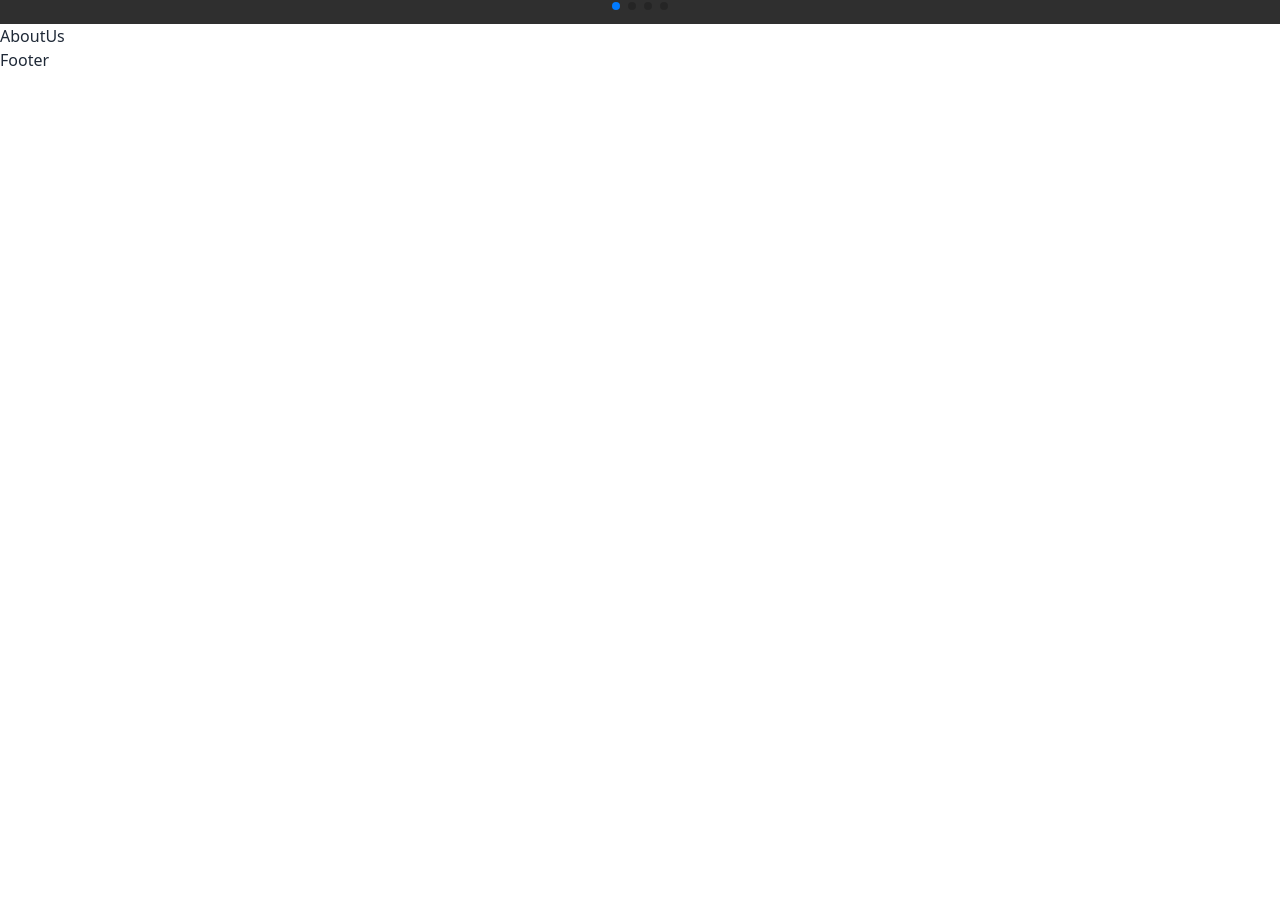
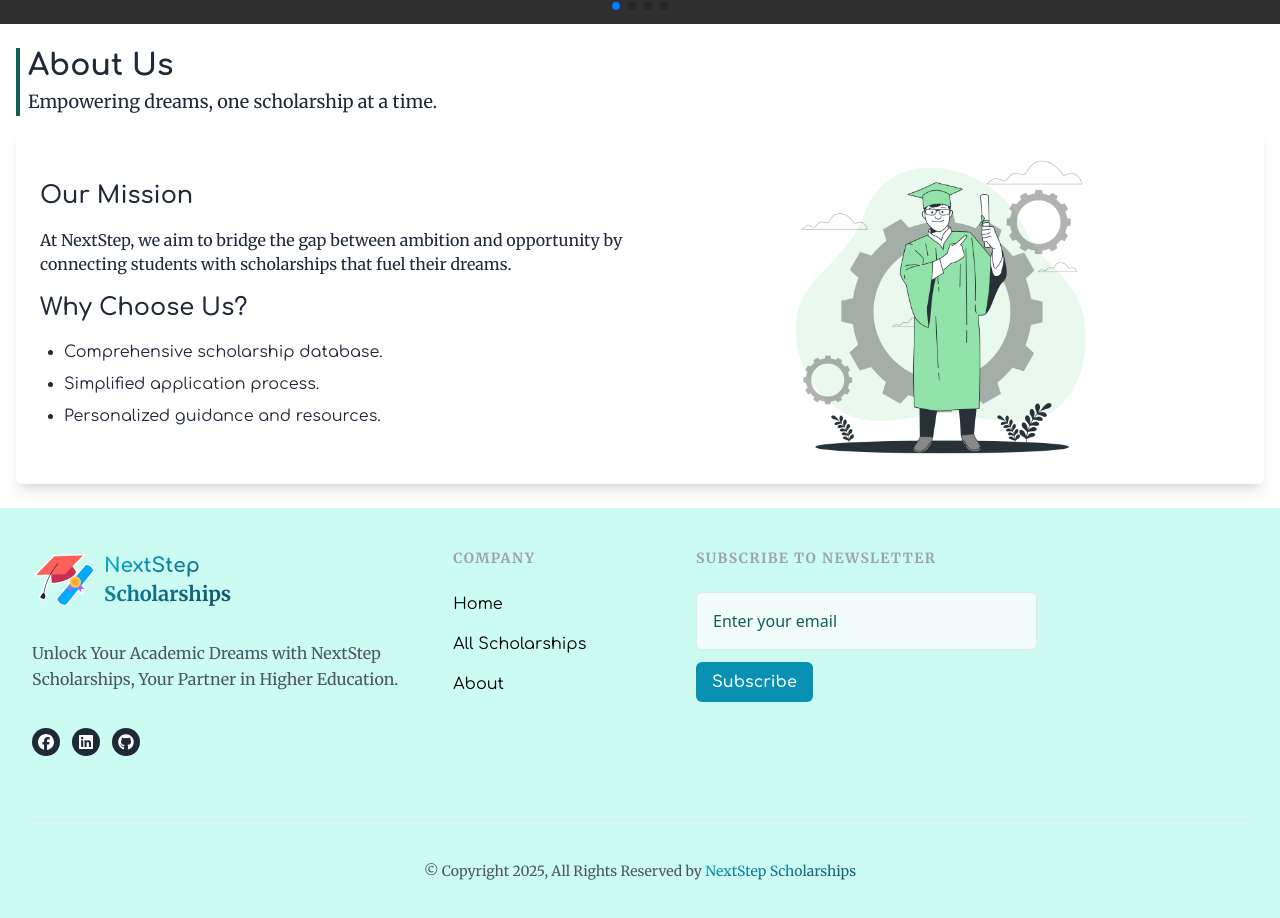
Before and after one commit to jubayerahmmad/NextStep-Scholarships-Client, a React (Vite) app: page / in a window 1280 px wide. Shown: the part 820-1738 px from the top of the page. Before the commit the page ends 892 px from the top, so only its background shows below. Built offline with nearby package versions, Linux system fonts and the light colour scheme; grey boxes are pictures that could not be loaded; a web font is replaced by a local one.

Commit message:
about section in home

```diff
--- a/src/Pages/Home/HomeComps/AboutUs.jsx
+++ b/src/Pages/Home/HomeComps/AboutUs.jsx
@@ -1,5 +1,38 @@
+import img from "../../../assets/about.png";
+import Heading from "../../../components/Heading";
 const AboutUs = () => {
-  return <div className="max-w-7xl mx-auto">AboutUs</div>;
+  return (
+    <section className="px-4 py-6">
+      <Heading
+        Heading={"About Us"}
+        subHeading={"Empowering dreams, one scholarship at a time."}
+      ></Heading>
+      <div className="max-w-7xl mx-auto rounded-md shadow-lg text-gray-800 px-6 py-4">
+        <div className="flex flex-wrap items-center">
+          {/* Left Side: Text */}
+          <div className="w-full md:w-1/2 mb-6 md:mb-0">
+            <h3 className="text-2xl font-semibold mb-4">Our Mission</h3>
+            <p className="mb-4">
+              At NextStep, we aim to bridge the gap between ambition and
+              opportunity by connecting students with scholarships that fuel
+              their dreams.
+            </p>
+            <h3 className="text-2xl font-semibold mb-4">Why Choose Us?</h3>
+            <ul className="list-disc pl-6">
+              <li className="mb-2">Comprehensive scholarship database.</li>
+              <li className="mb-2">Simplified application process.</li>
+              <li className="mb-2">Personalized guidance and resources.</li>
+            </ul>
+          </div>
+
+          {/* Right Side: Image */}
+          <div className="w-full md:w-1/2">
+            <img src={img} alt="About Us" className="rounded-lg h-80 mx-auto" />
+          </div>
+        </div>
+      </div>
+    </section>
+  );
 };
 
 export default AboutUs;
--- a/src/Pages/Home/HomeComps/Banner.jsx
+++ b/src/Pages/Home/HomeComps/Banner.jsx
@@ -1,13 +1,7 @@
 import { Swiper, SwiperSlide } from "swiper/react";
-
-// Import Swiper styles
 import "swiper/css";
 import "swiper/css/pagination";
 import { Pagination } from "swiper/modules";
-
-import img1 from "../../../assets/banner/slider1.png";
-import img2 from "../../../assets/banner/slider2.png";
-import img3 from "../../../assets/banner/slider3.png";
 
 const Banner = () => {
   return (
--- a/src/Shared/Footer.jsx
+++ b/src/Shared/Footer.jsx
@@ -1,5 +1,135 @@
+import { FaFacebook, FaGithub, FaLinkedin } from "react-icons/fa6";
+import { Link } from "react-router-dom";
+import logo from "../assets/logo.png";
+
 const Footer = () => {
-  return <div>Footer</div>;
+  return (
+    <section className="py-10 bg-teal-100">
+      <div className="px-4 mx-auto sm:px-6 lg:px-8 max-w-7xl">
+        <div className="grid grid-cols-2 md:col-span-3 lg:grid-cols-6 gap-y-16 gap-x-12">
+          <div className="col-span-2 md:col-span-3 lg:col-span-2">
+            {/* logo */}
+            <div className="flex items-center gap-2">
+              <img className="w-16 h-16" src={logo} alt="" />
+              <div className="text-left bg-gradient-to-br from-cyan-500 via-cyan-700 to-cyan-900 bg-clip-text text-transparent">
+                <h1 className="text-lg lg:text-xl font-bold">NextStep</h1>
+                <p className="text-lg lg:text-xl font-bold">Scholarships</p>
+              </div>
+            </div>
+
+            <p className="text-base leading-relaxed text-gray-600 mt-7">
+              Unlock Your Academic Dreams with NextStep Scholarships, Your
+              Partner in Higher Education.
+            </p>
+
+            <ul className="flex items-center space-x-3 mt-9">
+              <li>
+                <a
+                  href="#"
+                  title=""
+                  className="flex items-center justify-center text-white transition-all duration-200 bg-gray-800 rounded-full w-7 h-7 hover:bg-cyan-600 focus:bg-cyan-600"
+                >
+                  <FaFacebook />
+                </a>
+              </li>
+
+              <li>
+                <a
+                  href="#"
+                  title=""
+                  className="flex items-center justify-center text-white transition-all duration-200 bg-gray-800 rounded-full w-7 h-7 hover:bg-cyan-600 focus:bg-cyan-600"
+                >
+                  <FaLinkedin />
+                </a>
+              </li>
+
+              <li>
+                <a
+                  href="#"
+                  title=""
+                  className="flex items-center justify-center text-white transition-all duration-200 bg-gray-800 rounded-full w-7 h-7 hover:bg-cyan-600 focus:bg-cyan-600"
+                >
+                  <FaGithub />
+                </a>
+              </li>
+            </ul>
+          </div>
+
+          <div>
+            <p className="text-sm font-semibold tracking-widest text-gray-400 uppercase">
+              Company
+            </p>
+
+            <ul className="mt-6 space-y-4">
+              <li>
+                <a
+                  href="#"
+                  title=""
+                  className="flex text-base text-black transition-all duration-200 hover:text-cyan-600 focus:text-cyan-600"
+                >
+                  Home
+                </a>
+              </li>
+
+              <li>
+                <a
+                  href="#"
+                  title=""
+                  className="flex text-base text-black transition-all duration-200 hover:text-cyan-600 focus:text-cyan-600"
+                >
+                  All Scholarships
+                </a>
+              </li>
+
+              <li>
+                <a
+                  href="#"
+                  title=""
+                  className="flex text-base text-black transition-all duration-200 hover:text-cyan-600 focus:text-cyan-600"
+                >
+                  About
+                </a>
+              </li>
+            </ul>
+          </div>
+
+          <div className="col-span-2 md:col-span-1 lg:col-span-2 lg:pl-8">
+            <p className="text-sm font-semibold tracking-widest text-gray-400 uppercase">
+              Subscribe to newsletter
+            </p>
+
+            <form className="mt-6">
+              <div>
+                <input
+                  type="email"
+                  name="email"
+                  id="email"
+                  placeholder="Enter your email"
+                  className="block w-full p-4 text-black placeholder-teal-800 transition-all duration-200 bg-teal-50 border border-gray-200 rounded-md focus:outline-none focus:border-cyan-600 caret-cyan-600"
+                />
+              </div>
+
+              <button
+                type="submit"
+                className="inline-flex items-center justify-center px-4 py-2 mt-3 font-semibold text-white transition-all duration-200 bg-cyan-600 rounded-md hover:bg-cyan-700 focus:bg-cyan-700"
+              >
+                Subscribe
+              </button>
+            </form>
+          </div>
+        </div>
+
+        <hr className="mt-16 mb-10 border-gray-200" />
+
+        <p className="text-sm text-center text-gray-600">
+          © Copyright 2025, All Rights Reserved by{" "}
+          <span className="bg-gradient-to-br from-cyan-500 via-cyan-700 to-cyan-900 bg-clip-text text-transparent">
+            NextStep Scholarships
+          </span>
+        </p>
+      </div>
+    </section>
+  );
 };
 
 export default Footer;
--- a/src/Shared/Navbar.jsx
+++ b/src/Shared/Navbar.jsx
@@ -18,7 +18,7 @@ const Navbar = () => {
     </>
   );
   return (
-    <div className="fixed top-0 w-full z-50 bg-teal-50 animate__animated animate__fadeInDown">
+    <div className="fixed top-0 w-full z-50 bg-teal-100 animate__animated animate__fadeInDown">
       <div className="navbar lg:w-10/12 mx-auto px-6">
         <div className="navbar-start">
           <Link
@@ -76,7 +76,7 @@ const Navbar = () => {
             </div>
             <ul
               tabIndex={0}
-              className="px-5 py-3 right-3 text-black flex flex-col font-semibold dropdown-content bg-base-100 rounded-box z-[1] mt-3 shadow"
+              className="px-5 py-2 space-y-2 right-3 text-black flex flex-col font-semibold dropdown-content bg-base-100 rounded-md z-[1] mt-3 shadow"
             >
               {navOptions}
             </ul>
--- /dev/null
+++ b/src/components/Cards/ScholarshipCards.jsx
@@ -0,0 +1,5 @@
+const ScholarshipCards = () => {
+  return <div></div>;
+};
+
+export default ScholarshipCards;
--- /dev/null
+++ b/src/components/Heading.jsx
@@ -0,0 +1,10 @@
+const Heading = ({ Heading, subHeading }) => {
+  return (
+    <div className="max-w-7xl mx-auto mb-6 lg:mb-4 space-y-1  border-l-4 border-teal-800 px-2">
+      <h2 className="text-3xl font-bold">{Heading}</h2>
+      <p className="text-lg">{subHeading}</p>
+    </div>
+  );
+};
+
+export default Heading;
```
Also changed, not shown: src/assets/about.png (added).
